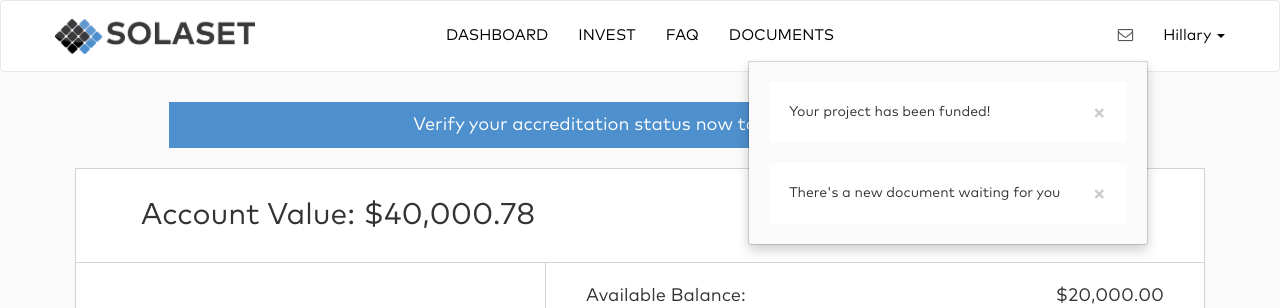
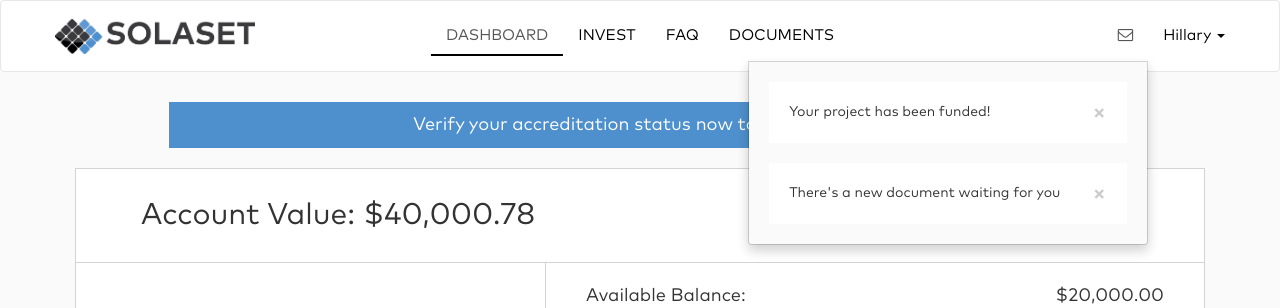
Before and after one commit to SteveCDozo/Solaset, a PHP site: page /dashboard.php in a window 1280 px wide, after a click that opens the changed part. Shown: the top 308 px of the page. Run offline with PHP 8.4, Linux system fonts and the light colour scheme.

Commit message:
CSS Underlined Menu
Border appears at bottom of active nav link

```diff
--- a/css/style.css
+++ b/css/style.css
@@ -124,9 +124,13 @@ nav .dropdown-menu {
   margin: 20px 0px;
   float:none;
 }
-.navbar-default .navbar-nav .open .dropdown-menu > .active > a:focus {
+.navbar-default .navbar-nav > .active > a,
+.navbar-default .navbar-nav > .active > a:hover,
+.navbar-default .navbar-nav > .active > a:focus {
   color: #555;
-  background-color: red;
+  border-bottom: 2px solid black;
+  padding-bottom: 8px;
+  background-color: transparent;
 }
 /* manage projects page */
 #manage-projects-page #filter > .row {
--- a/navbar.php
+++ b/navbar.php
@@ -51,6 +51,10 @@
 </nav>
 <script>
 $(function() {
+  // get current URL path and assign 'active' class
+	var pathname = window.location.pathname;
+  // show line under current page
+	$('.nav > li > a[href="'+pathname+'"]').parent().addClass('active');
   // stop the dropdown menu from closing/disappearing when user clicks inside it
   $('#notifs_dropdown').click(function(e) {
     e.stopPropagation();
```
